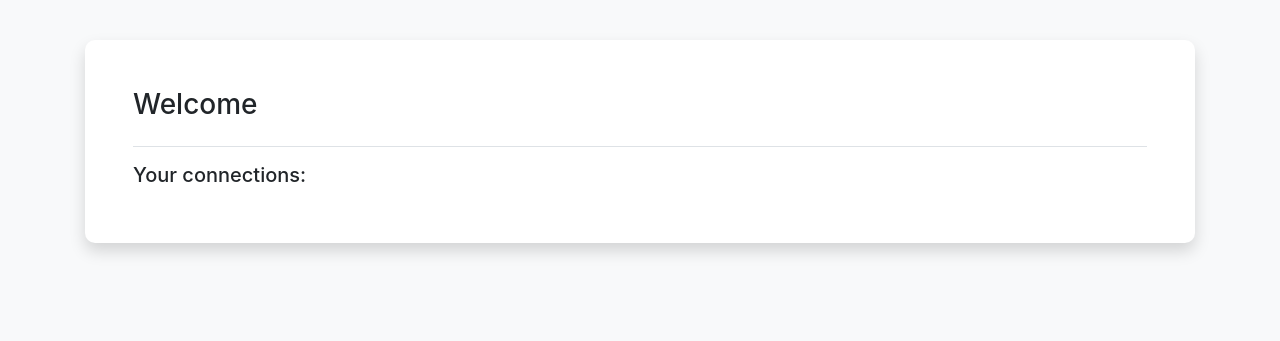
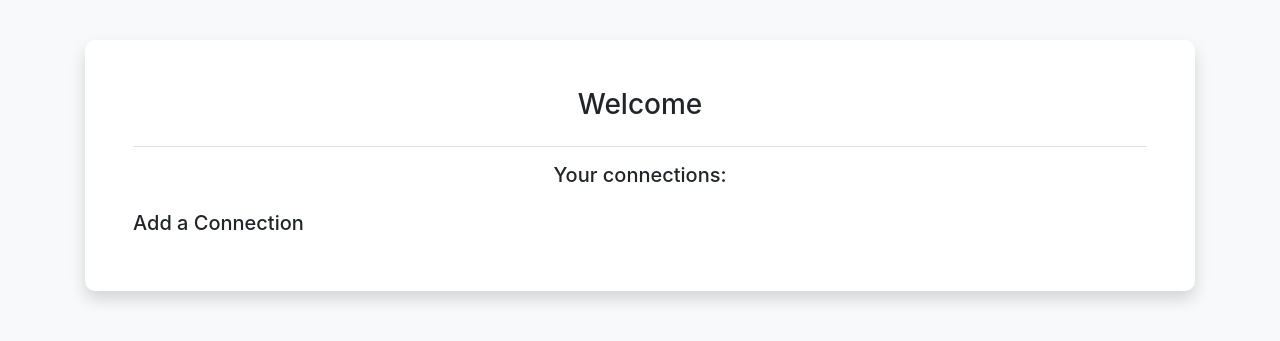
Before and after one commit to johnathaningle/hackathon-main, a Django app: page /account/ in a window 1280 px wide. Shown: the part 56-397 px from the top of the page. Run offline with Django 3.2, Linux system fonts and the light colour scheme; data comes from the database, SQL or seed files in the repository; both versions use the stored data as it was after the commit; some libraries are stand-ins or nearby versions.

Commit message:
Models update

```diff
--- a/src/api/models.py
+++ b/src/api/models.py
@@ -3,6 +3,7 @@
 # Create your models here.
 class Type(models.Model):
     connection_type = models.CharField(max_length=80)
+    connection_color = models.CharField(max_length=20, default="#fff")
     def __str__(self):
         return self.connection_type
 
--- a/src/api/views.py
+++ b/src/api/views.py
@@ -1,3 +1,7 @@
 from django.shortcuts import render
+from django.http import JsonResponse
+from .models import ProfileConnection, Connection, Type
+# Create your views here.
 
-# Create your views here.
+def connectionList(request):
+    pass
--- a/src/user/templates/user/account.html
+++ b/src/user/templates/user/account.html
@@ -1,20 +1,47 @@
 {% extends 'user/user_base.html' %}
 {% block css %}
+<link rel="stylesheet" href="https://use.fontawesome.com/releases/v5.7.2/css/all.css" integrity="sha384-fnmOCqbTlWIlj8LyTjo7mOUStjsKC4pOpQbqyi7RrhN7udi9RwhKkMHpvLbHG9Sr" crossorigin="anonymous">
+<style>
+    .connection-item {
+        background-color: #fff;
+        padding: 10px;
+    }
+
+    .connection-item:hover {
+        background-color: #eee;
+    }
+    .fa-times-circle:hover {
+        color: pink !important;
+    }
+</style>
 {% endblock css %}
 
 {% block content %}
 <div class="container shadow p-5" style="margin-top: 2em;margin-left: auto;margin-right: auto; margin-top: 40px;background: #fff !important;border-radius: 10px;">
-    <h3>Welcome {{ user.username }}</h3>
+    <h3 class="text-center">Welcome {{ user.username }}</h3>
     <div class="border-top pt-3 mt-4">
-        <h5>Your connections:</h5>
+        <h5 class="text-center">Your connections:</h5>
         {% if connections %}
-        <ul class="mt-4">
-            {% for connection in connections %}
-            <li>{{ connection }}</li>
+        <div class="mt-4">
+            {% for connection in connections.account %}
+            <div class="connection-item row">
+                    <div class="col-10 mt-3"><p class="pl-4">{{ connection }}</p></div>
+                    <div class="col-2"><i class="far fa-times-circle" style="color: red;"></i></div>
+            </div>
             {% endfor %}
-        </ul>
-
+        </div>
+        <h5>Add a Connection</h5>
+        {% for c_name in connections.dropdown_connections %}
+        {% endfor %}
         {% endif %}
     </div>
 </div>
 {% endblock content %}
+
+{% block script %}
+<script>
+document.addEventListener('DOMContentLoaded', function(){
+    console.log('ready');
+});
+</script>
+{% endblock script %}
--- a/src/user/views.py
+++ b/src/user/views.py
@@ -1,7 +1,7 @@
 from django.shortcuts import render, redirect
 from django.contrib.auth.forms import UserCreationForm
 from django.contrib import messages
-from api.models import ProfileConnection
+from api.models import ProfileConnection, Connection, Type
 
 # Create your views here.
 def register(request):
@@ -21,6 +21,7 @@
 
 def account(request):
     user_connections = ProfileConnection.objects.filter(profile__user__username=request.user.username)
+    context_data = {}
     user_data = []
     for connection in user_connections:
         c_type = connection.connection.type_id.connection_type
@@ -29,7 +30,18 @@
             c_type = c_type[8:]
         dataset = f'Your {c_type} include {c_name}'
         user_data.append(dataset)
+    context_data["account"] = user_data
+    all_connections = Connection.objects.all()
+    connection_names = []
+    for connection in all_connections:
+        connection_names.append(connection.name)
+    context_data["dropdown_connections"] = connection_names
+    all_types = Type.objects.all()
+    types = []
+    for t in all_types:
+        types.append(t.connection_type)
+    context_data["dropdown_types"] = types
     context = {
-        "connections":user_data
+        "connections":context_data
     }
     return render(request, 'user/account.html', context)
```
Also changed, not shown: src/landing/templates/landing/index.html (+8 -1 lines), src/user/forms.py (added, +7 -0 lines), src/api/migrations/0003_type_connection_color.py (added), src/api/urls.py (added), src/db.sqlite3, src/landing/static/js/springy.js (added), src/landing/static/js/springy_ui.js (added), 1 other file.
